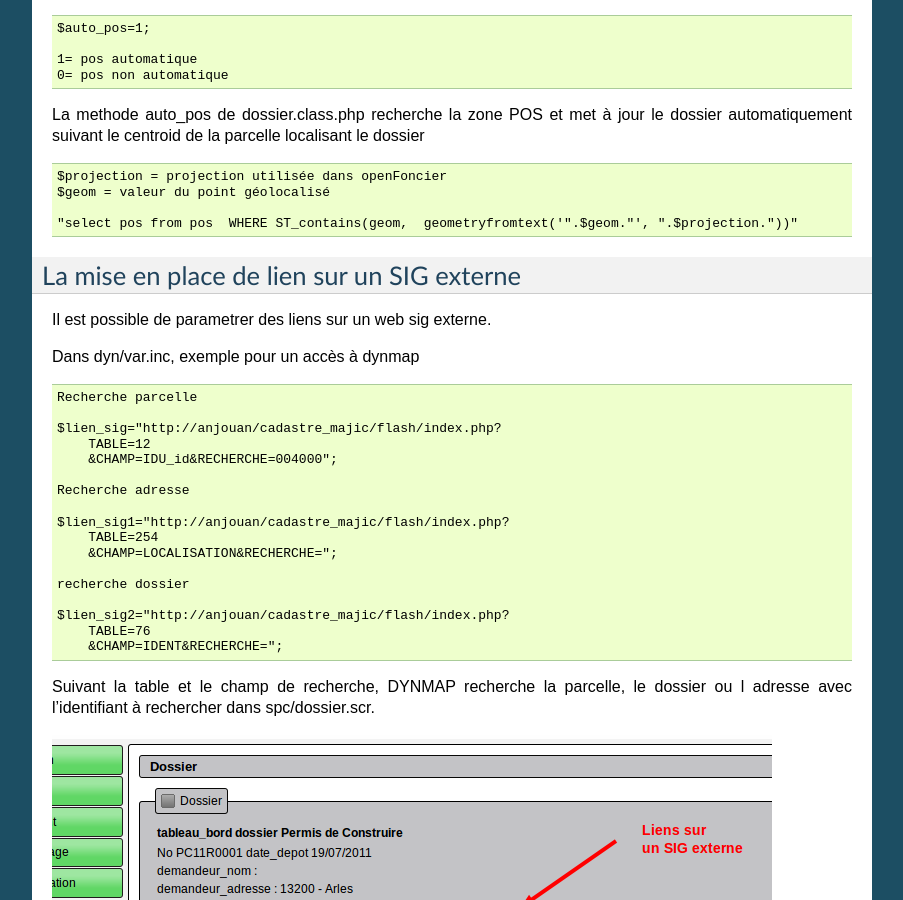
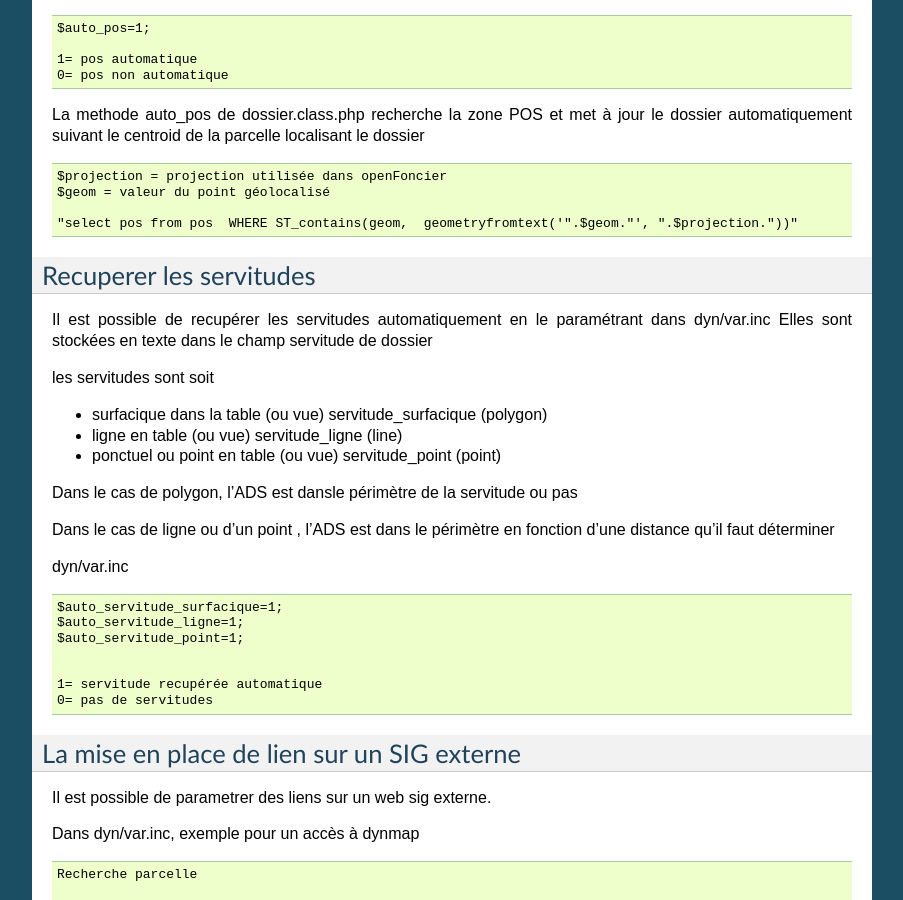
Before and after one commit to mpavaux/openads-documentation, a Sphinx documentation site: the page built from source/integration/geolocalisation.rst, in a window 1280 px wide and 900 px high, scrolled down 2980 px. Shown: the whole window, without its empty margins (198-1101 px from the left). Built offline with Sphinx 7.4.7, drawn with Linux system fonts in a browser that asks for light colours; some of the changed text lies outside the part shown.

Commit message:
maj localisation

```diff
--- a/source/integration/geolocalisation.rst
+++ b/source/integration/geolocalisation.rst
@@ -151,6 +151,38 @@
 
     "select pos from pos  WHERE ST_contains(geom,  geometryfromtext('".$geom."', ".$projection."))"
 
+========================
+Recuperer les servitudes
+========================
+
+Il est possible de recupérer les servitudes automatiquement en le paramétrant dans dyn/var.inc
+Elles sont stockées en texte dans le champ servitude de dossier
+
+les servitudes sont soit
+
+- surfacique dans la table (ou vue) servitude_surfacique (polygon)
+
+- ligne en table (ou vue) servitude_ligne (line)
+
+- ponctuel ou point en table (ou vue) servitude_point (point)
+
+Dans le cas de polygon, l'ADS est dansle périmètre de la servitude ou pas
+
+Dans le cas de ligne ou d'un point , l'ADS est dans le périmètre en fonction d'une distance qu'il faut déterminer
+
+
+dyn/var.inc ::
+
+    $auto_servitude_surfacique=1;
+    $auto_servitude_ligne=1;
+    $auto_servitude_point=1;
+
+
+    1= servitude recupérée automatique
+    0= pas de servitudes
+
+
+
 ===========================================
 La mise en place de lien sur un SIG externe
 ===========================================
```
